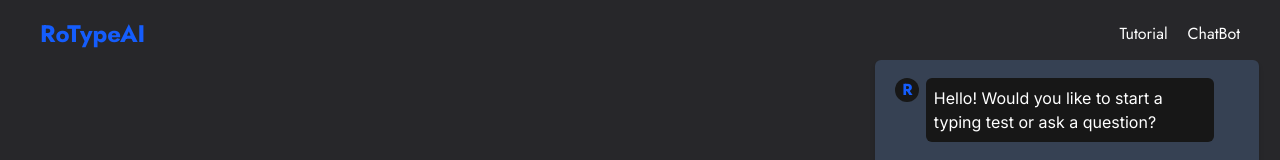
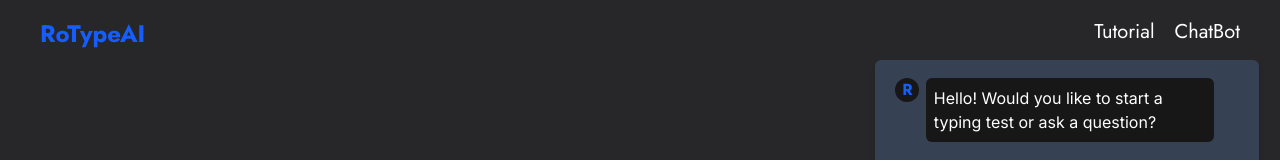
Before and after one commit to CMPT-276-SPRING-2025/final-project-23-fields, a React (Vite) app: page /Chatbot in a window 1280 px wide. Shown: the top 160 px of the page. Built offline with nearby package versions, Linux system fonts and the light colour scheme; no server answers.

Commit message:
styled header links

```diff
--- a/src/components/Menu.jsx
+++ b/src/components/Menu.jsx
@@ -14,10 +14,10 @@ function Menu() {
         <>
             <ul className="flex absolute right-10 space-x-5 -bottom-3">
                 <Link to="/Tutorial" className=" cursor-pointer">
-                    <li className="cursor-pointer font-jost text-white">Tutorial</li>
+                    <li className="text-xl cursor-pointer hover:underline font-jost text-white">Tutorial</li>
                 </Link>
                 <Link to="/ChatBot" className=" cursor-pointer">
-                    <li className="cursor-pointer font-jost text-white">ChatBot</li>
+                    <li className="text-xl cursor-pointer hover:underline font-jost text-white">ChatBot</li>
                 </Link>
             </ul>
         </>
```
